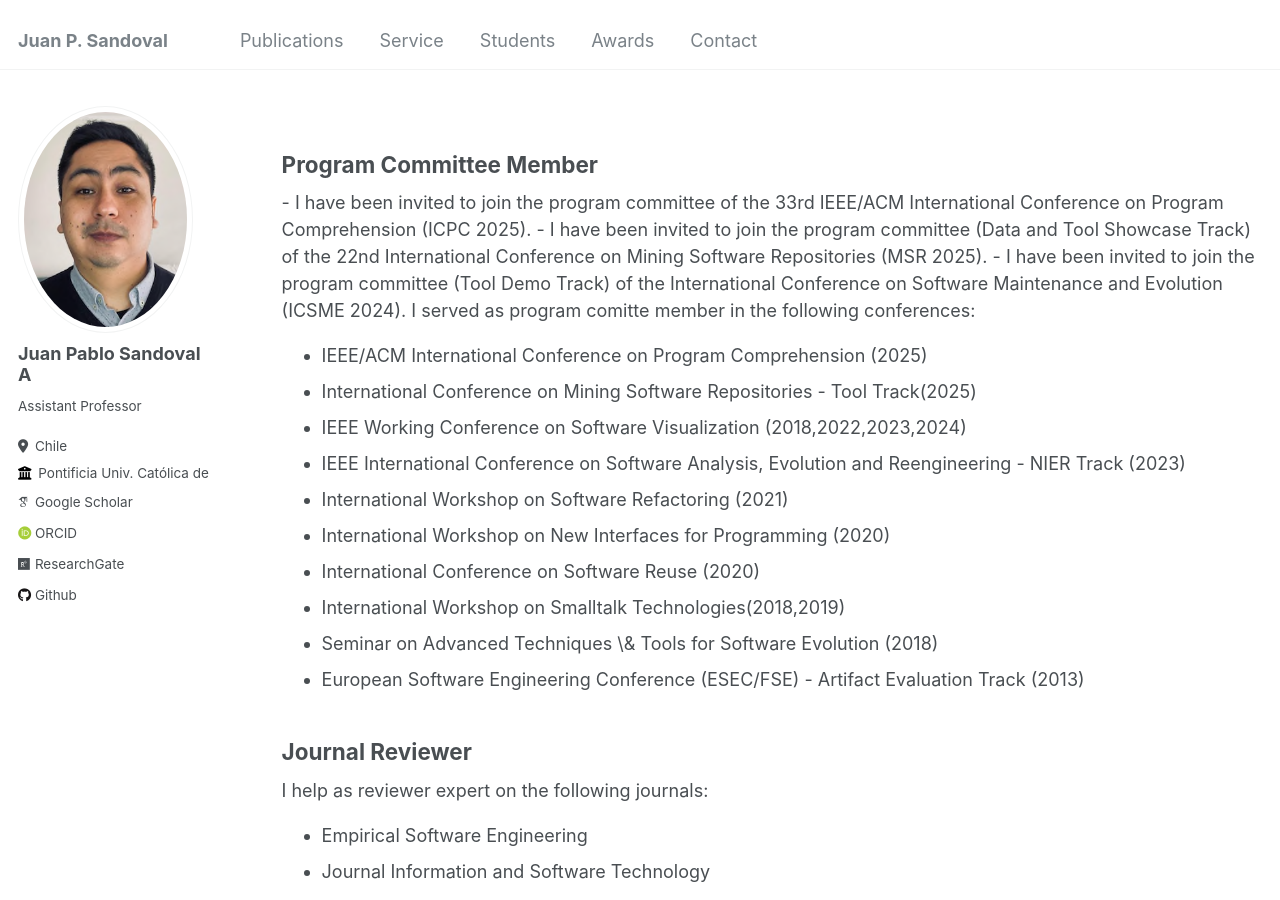
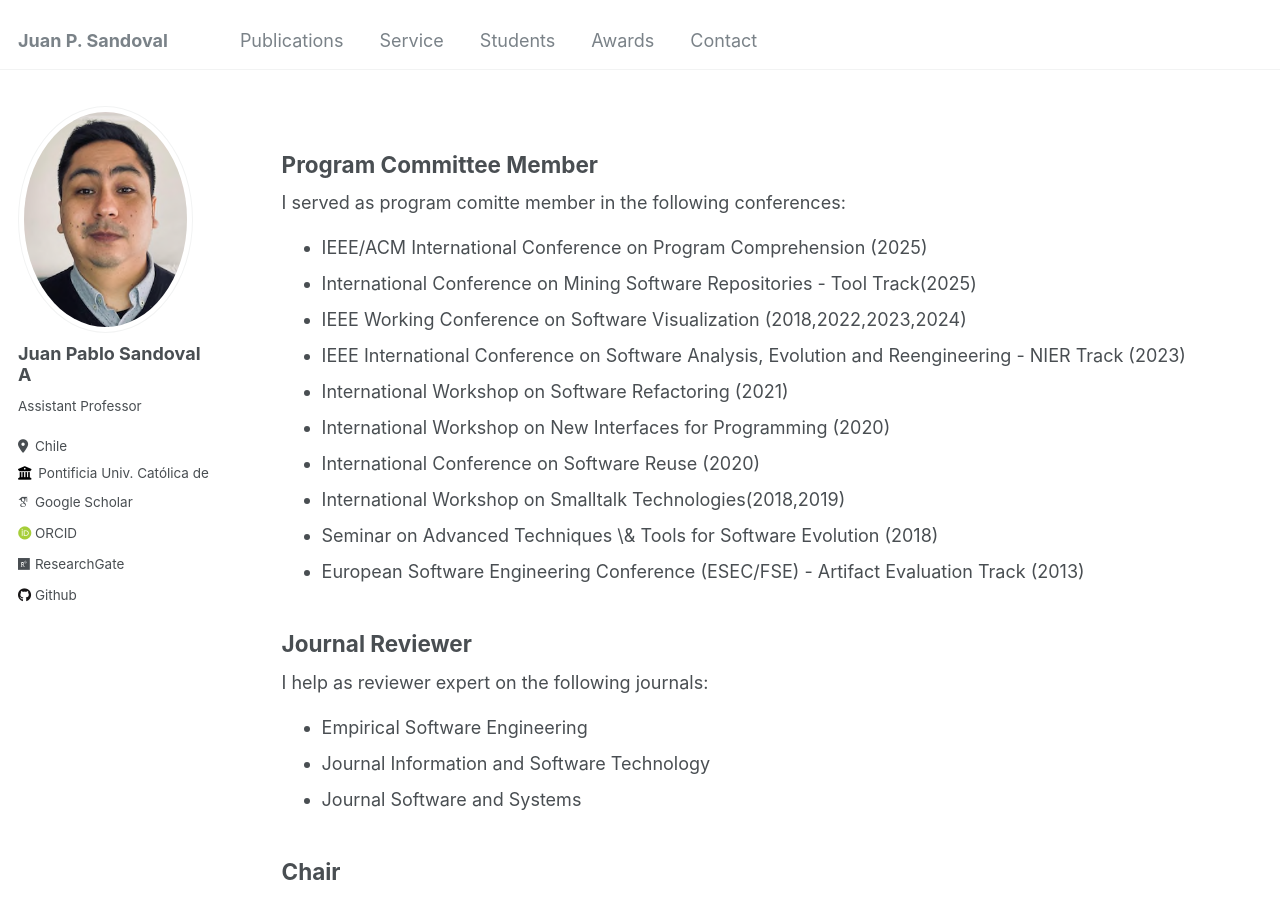
Before and after one commit to jpsandoval/jpsandoval.github.io, a Jekyll site: the page built from _pages/talks.html, in a window 1280 px wide and 900 px high. Built offline with Jekyll 4.4.1, drawn with Linux system fonts in a browser that asks for light colours; some web fonts are replaced.

Commit message:
minor fix

```diff
--- a/_pages/talks.html
+++ b/_pages/talks.html
@@ -6,13 +6,6 @@ author_profile: true
 ---
 
 <h2>Program Committee Member</h2>
-
-
-- I have been invited to join the program committee of the 33rd IEEE/ACM International Conference on Program Comprehension (ICPC 2025).
-- I have been invited to join the program committee (Data and Tool Showcase Track) of the 22nd International Conference on Mining Software Repositories (MSR 2025).
-
-- I have been invited to join the program committee (Tool Demo Track) of the International Conference on Software Maintenance and Evolution (ICSME 2024).
-
 
 I served as program comitte member in the following conferences:
 <ul>
```
